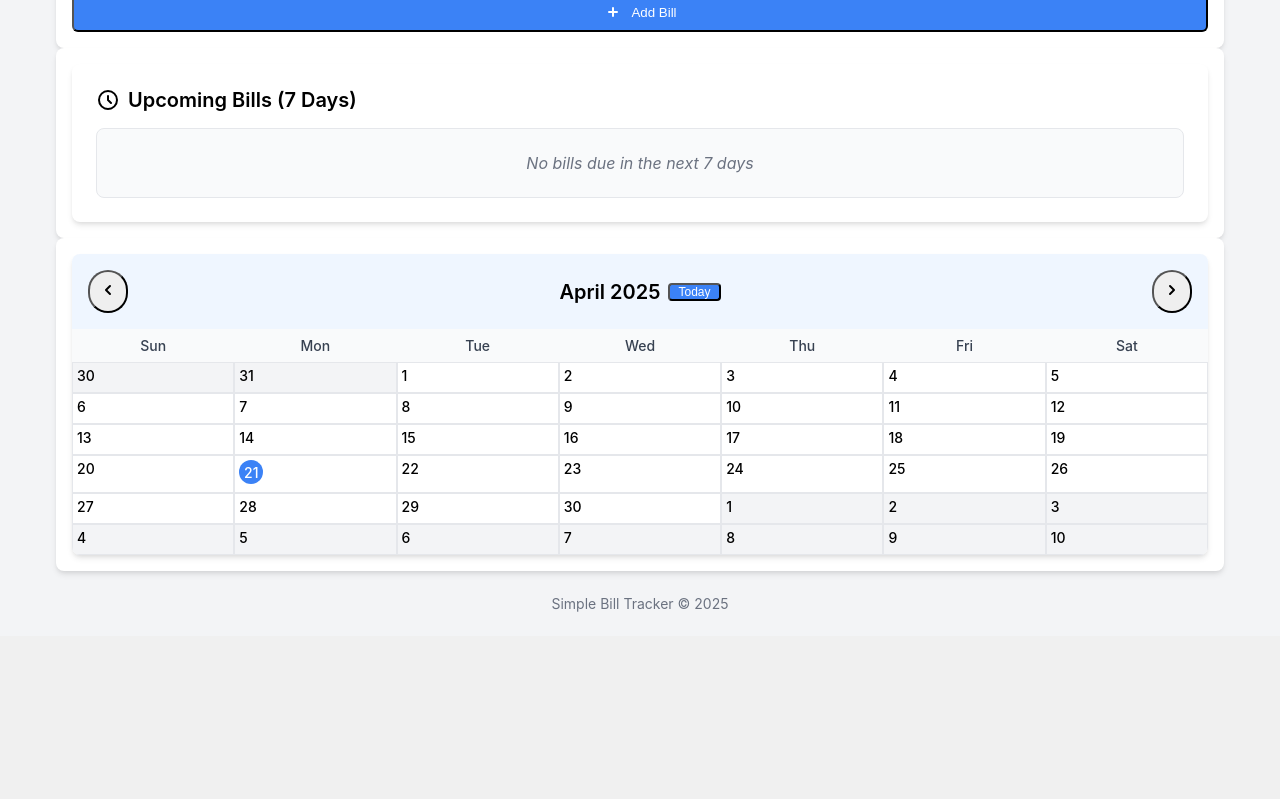
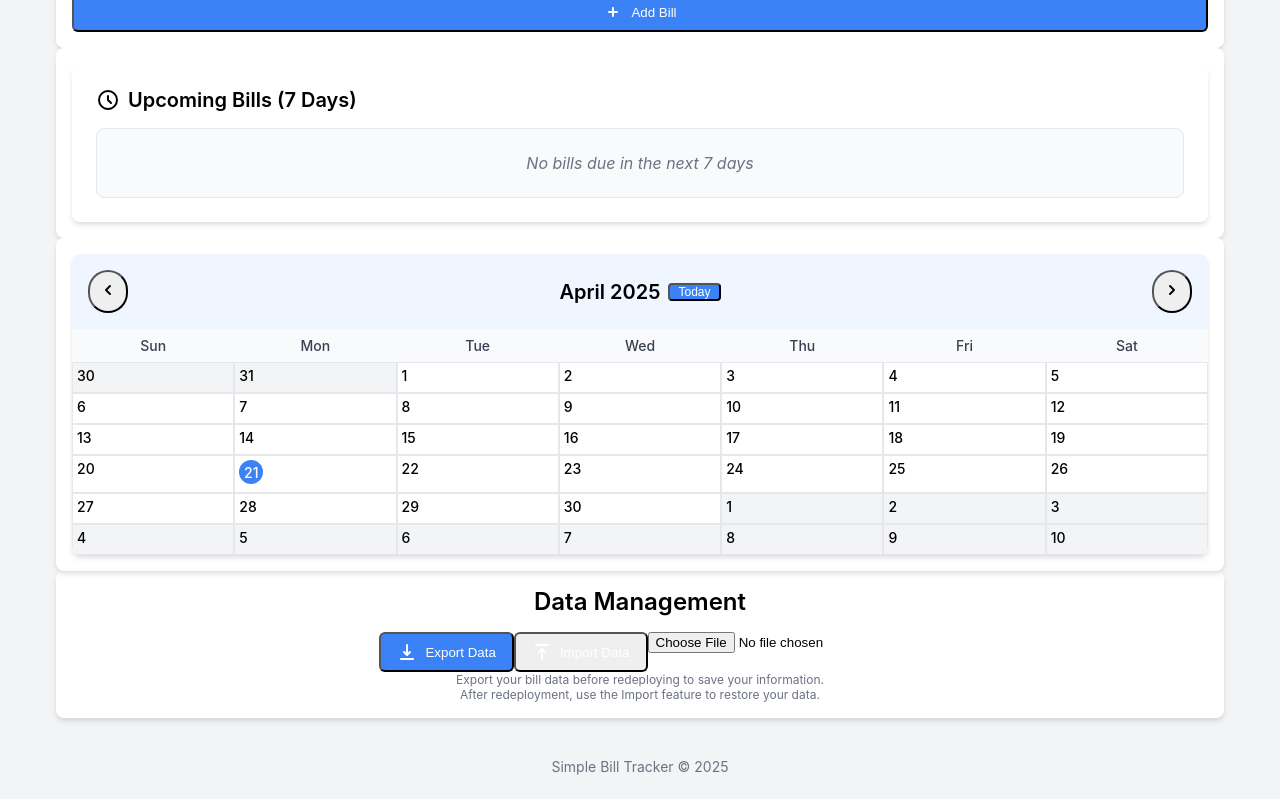
Before and after one commit to jonhigh1996/bills-track, a Next.js app: page / in a window 1280 px wide. Shown: the part 400-1199 px from the top of the page. Before the commit the page ends 1036 px from the top, so only its background shows below. Built offline with nearby package versions, Linux system fonts and the light colour scheme.

Commit message:
Add ExportImport component and utility functions

```diff
--- /dev/null
+++ b/src/components/ExportImport/index.tsx
@@ -0,0 +1,123 @@
+import React, { useState, useRef } from 'react';
+import { exportBills, importBills } from '@/utils/exportImport';
+
+interface ExportImportProps {
+  onImportComplete: () => void;
+}
+
+const ExportImport: React.FC<ExportImportProps> = ({ onImportComplete }) => {
+  const [isImporting, setIsImporting] = useState(false);
+  const [importError, setImportError] = useState<string | null>(null);
+  const [importSuccess, setImportSuccess] = useState(false);
+  const fileInputRef = useRef<HTMLInputElement>(null);
+
+  const handleExport = () => {
+    exportBills();
+  };
+
+  const handleImportClick = () => {
+    if (fileInputRef.current) {
+      fileInputRef.current.click();
+    }
+  };
+
+  const handleFileChange = async (e: React.ChangeEvent<HTMLInputElement>) => {
+    const file = e.target.files?.[0];
+    if (!file) return;
+
+    setIsImporting(true);
+    setImportError(null);
+    setImportSuccess(false);
+
+    try {
+      await importBills(file);
+      setImportSuccess(true);
+      onImportComplete();
+
+      // Reset file input
+      if (fileInputRef.current) {
+        fileInputRef.current.value = '';
+      }
+
+      // Clear success message after 3 seconds
+      setTimeout(() => {
+        setImportSuccess(false);
+      }, 3000);
+    } catch (error) {
+      setImportError((error as Error).message || 'Failed to import bills');
+    } finally {
+      setIsImporting(false);
+    }
+  };
+
+  return (
+    <div className="bg-white p-4 sm:p-6 rounded-lg shadow-md mb-4 text-center">
+      <h2 className="text-lg sm:text-xl font-semibold mb-4 text-center">Data Management</h2>
+
+      <div className="flex flex-col sm:flex-row gap-3 justify-center">
+        <button
+          onClick={handleExport}
+          className="flex items-center justify-center bg-blue-500 hover:bg-blue-600 text-white px-4 py-2 rounded-md transition duration-200"
+        >
+          <svg xmlns="http://www.w3.org/2000/svg" className="h-5 w-5 mr-2" viewBox="0 0 20 20" fill="currentColor">
+            <path fillRule="evenodd" d="M3 17a1 1 0 011-1h12a1 1 0 110 2H4a1 1 0 01-1-1zm3.293-7.707a1 1 0 011.414 0L9 10.586V3a1 1 0 112 0v7.586l1.293-1.293a1 1 0 111.414 1.414l-3 3a1 1 0 01-1.414 0l-3-3a1 1 0 010-1.414z" clipRule="evenodd" />
+          </svg>
+          Export Data
+        </button>
+
+        <button
+          onClick={handleImportClick}
+          className="flex items-center justify-center bg-green-500 hover:bg-green-600 text-white px-4 py-2 rounded-md transition duration-200"
+          disabled={isImporting}
+        >
+          {isImporting ? (
+            <>
+              <svg className="animate-spin h-5 w-5 mr-2" xmlns="http://www.w3.org/2000/svg" fill="none" viewBox="0 0 24 24">
+                <circle className="opacity-25" cx="12" cy="12" r="10" stroke="currentColor" strokeWidth="4"></circle>
+                <path className="opacity-75" fill="currentColor" d="M4 12a8 8 0 018-8V0C5.373 0 0 5.373 0 12h4zm2 5.291A7.962 7.962 0 014 12H0c0 3.042 1.135 5.824 3 7.938l3-2.647z"></path>
+              </svg>
+              Importing...
+            </>
+          ) : (
+            <>
+              <svg xmlns="http://www.w3.org/2000/svg" className="h-5 w-5 mr-2" viewBox="0 0 20 20" fill="currentColor">
+                <path fillRule="evenodd" d="M3 17a1 1 0 011-1h12a1 1 0 110 2H4a1 1 0 01-1-1zm3.293-7.707a1 1 0 011.414 0L9 10.586V3a1 1 0 112 0v7.586l1.293-1.293a1 1 0 111.414 1.414l-3 3a1 1 0 01-1.414 0l-3-3a1 1 0 010-1.414z" clipRule="evenodd" transform="rotate(180, 10, 10)" />
+              </svg>
+              Import Data
+            </>
+          )}
+        </button>
+
+        <input
+          type="file"
+          ref={fileInputRef}
+          onChange={handleFileChange}
+          accept=".json"
+          className="hidden"
+          aria-label="Import bills from JSON file"
+        />
+      </div>
+
+      {importError && (
+        <div className="mt-3 p-3 bg-red-100 text-red-700 rounded-md text-center">
+          <p className="font-medium">Import Error</p>
+          <p className="text-sm">{importError}</p>
+        </div>
+      )}
+
+      {importSuccess && (
+        <div className="mt-3 p-3 bg-green-100 text-green-700 rounded-md text-center">
+          <p className="font-medium">Success!</p>
+          <p className="text-sm">Data imported successfully.</p>
+        </div>
+      )}
+
+      <div className="mt-4 text-xs text-gray-500 text-center">
+        <p>Export your bill data before redeploying to save your information.</p>
+        <p>After redeployment, use the Import feature to restore your data.</p>
+      </div>
+    </div>
+  );
+};
+
+export default ExportImport;
--- a/src/pages/index.tsx
+++ b/src/pages/index.tsx
@@ -4,15 +4,19 @@ import BillForm from '@/components/BillForm';
 import Calendar from '@/components/Calendar';
 import UpcomingBillsBox from '@/components/UpcomingBillsBox';
 import PastDueBillsBox from '@/components/PastDueBillsBox';
+import ExportImport from '@/components/ExportImport';
 import { Bill } from '@/types';
 import { getBills, addBill, deleteBill } from '@/utils/storageService';
 
 export default function Home() {
   const [bills, setBills] = useState<Bill[]>([]);
 
+  const loadBills = () => {
+    setBills(getBills());
+  };
+
   useEffect(() => {
-    // Load bills from localStorage on initial render
-    setBills(getBills());
+    loadBills();
   }, []);
 
   const handleAddBill = (bill: Bill) => {
@@ -74,6 +78,10 @@ export default function Home() {
         </div>
       </div>
 
+      <div className="container mx-auto px-4 py-4 sm:py-8 max-w-7xl">
+        <ExportImport onImportComplete={loadBills} />
+      </div>
+
       <footer className="py-6 text-center text-gray-500 text-sm">
         <p>
           Simple Bill Tracker &copy; {new Date().getFullYear()}
--- /dev/null
+++ b/src/utils/exportImport.ts
@@ -0,0 +1,89 @@
+import { Bill } from '@/types';
+import { getBills, saveBills } from './storageService';
+
+/**
+ * Exports all bills as a JSON file that gets downloaded to the user's device
+ */
+export const exportBills = (): void => {
+  try {
+    // Get all bills from localStorage
+    const bills = getBills();
+
+    // Convert to JSON string with nice formatting
+    const billsJSON = JSON.stringify(bills, null, 2);
+
+    // Create a blob with the data
+    const blob = new Blob([billsJSON], { type: 'application/json' });
+
+    // Create a URL for the blob
+    const url = URL.createObjectURL(blob);
+
+    // Create a download link
+    const link = document.createElement('a');
+    link.href = url;
+
+    // Set the filename with date for better organization
+    const date = new Date();
+    const formattedDate = `${date.getFullYear()}-${String(date.getMonth() + 1).padStart(2, '0')}-${String(date.getDate()).padStart(2, '0')}`;
+    link.download = `bill-tracker-export-${formattedDate}.json`;
+
+    // Append to body, click, and remove
+    document.body.appendChild(link);
+    link.click();
+    document.body.removeChild(link);
+
+    // Clean up the URL
+    URL.revokeObjectURL(url);
+  } catch (error) {
+    console.error('Failed to export bills:', error);
+    alert('Failed to export bills. Please try again.');
+  }
+};
+
+/**
+ * Imports bills from a JSON file
+ * @param file The JSON file to import
+ * @returns A promise that resolves when the import is complete
+ */
+export const importBills = (file: File): Promise<void> => {
+  return new Promise((resolve, reject) => {
+    const reader = new FileReader();
+
+    reader.onload = (event) => {
+      try {
+        if (!event.target?.result) {
+          throw new Error('Failed to read file');
+        }
+
+        // Parse the JSON
+        const bills = JSON.parse(event.target.result as string) as Bill[];
+
+        // Validate the data structure
+        if (!Array.isArray(bills)) {
+          throw new Error('Invalid data format: Expected an array of bills');
+        }
+
+        // Validate each bill
+        bills.forEach(bill => {
+          if (!bill.id || !bill.name || typeof bill.amount !== 'number' || !bill.dueDate) {
+            throw new Error('Invalid bill data: Missing required fields');
+          }
+        });
+
+        // Save the bills to localStorage
+        saveBills(bills);
+
+        resolve();
+      } catch (error) {
+        console.error('Failed to import bills:', error);
+        reject(error);
+      }
+    };
+
+    reader.onerror = () => {
+      reject(new Error('Failed to read file'));
+    };
+
+    reader.readAsText(file);
+  });
+};
```
